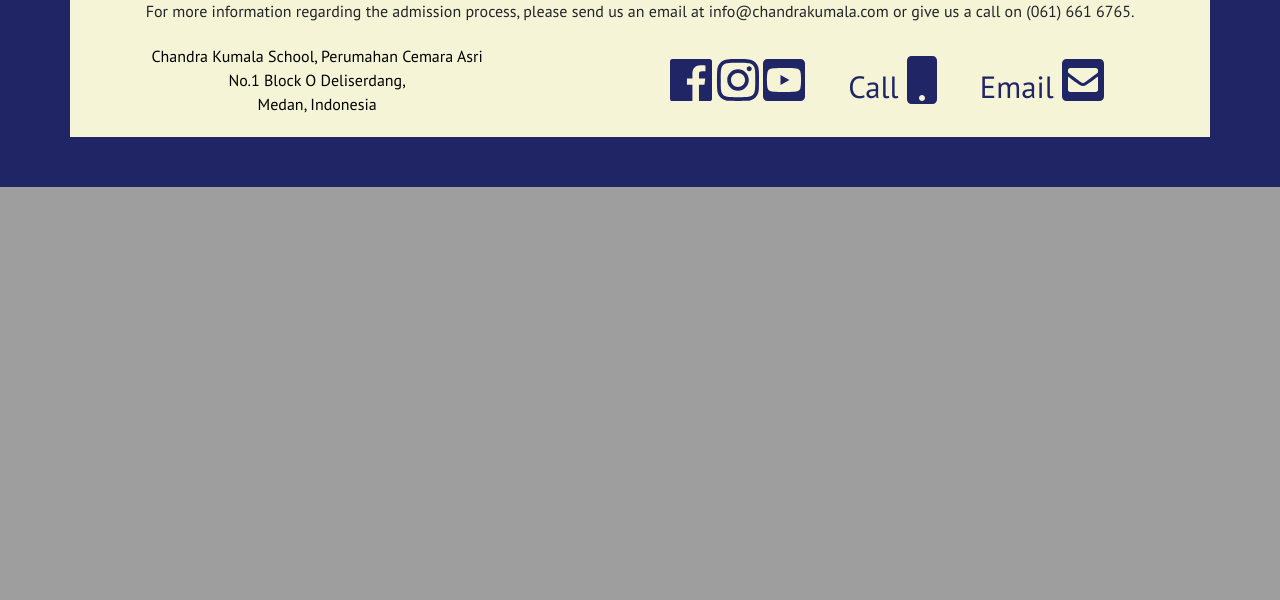
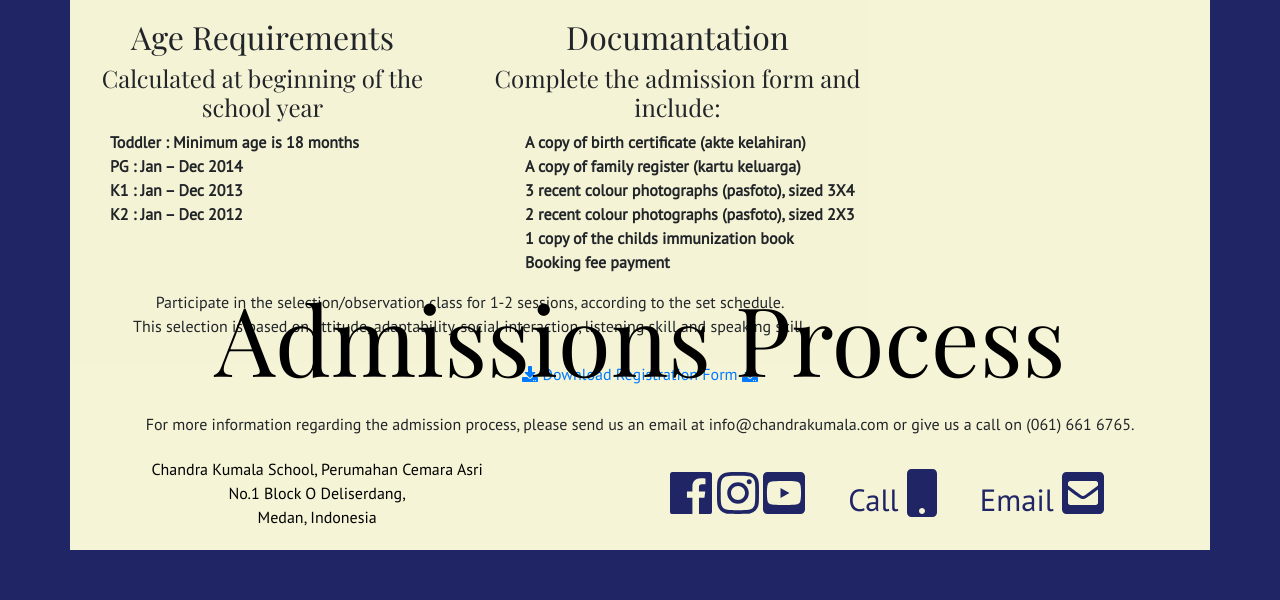
Before and after one commit to inyoka/kumala, a Django app: page /admissions in a window 1280 px wide. Shown: the part 986-1586 px from the top of the page. Before the commit the page ends 1173 px from the top, so only its background shows below. Run offline with Django 3.2, Linux system fonts and the light colour scheme; some libraries are stand-ins or nearby versions.

Commit message:
Update templates

```diff
--- a/templates/www/admissions.html
+++ b/templates/www/admissions.html
@@ -3,18 +3,16 @@
 {% load staticfiles %}
 {% block body_block %}
 
-  <div class="container">
-    <h1>Admissions Process</h1>
 
+    <div class="overlay">
+      <img src="{% static "/images/Chandra Kumala-00578.jpg" %}" alt="Sand play"  style="width:100%;">
+      <div class="bottom-centered"><h1 style="color:black;" class="display-1">Admissions Process</h1></div>
+      <div class="top-right"><img src="{% static "images/logo.png" %}" width="176px" alt=""></div>
+    </div>
 
-    <div class="container">
-      <img src="{% static "/images/Chandra Kumala-00002.jpg" %}" alt="Sand play"  style="width:100%;">
+      <div id="adminssions-display">
 
-      <div id="adminssions-display" class="centered">
-
-
-
-      <ul class="nav nav-tabs" id="myTab" role="tablist">
+      <ul class="nav nav-tabs nav-justified" id="myTab" role="tablist">
         <li class="nav-item">
           <a class="nav-link active" id="home-tab" data-toggle="tab" href="#home" role="tab" aria-controls="home" aria-selected="true">Children's Garden  (Playgroup & TK)</a>
         </li>
@@ -26,16 +24,16 @@
 
       <div class="tab-content" id="myTabContent">
         <div class="tab-pane fade show active" id="home" role="tabpanel" aria-labelledby="home-tab">
-          <h1>Children's Garden  (Playgroup & TK)</h1><br>
+          <h1 style="text-align:center;">Children's Garden  (Playgroup & TK)</h1><br>
           <div class="row">
             <div class="col-sm-6">
               <h2>Age Requirements</h2>
-              <h4>Age calculated at beginning of school year</h4>
+              <h4>Calculated at beginning of the school year</h4>
               <ul>
-                <li>Toddler : Minimum age for entry is 18 months old</li>
-                <li>PG : Jan – Dec 2014</li>
-                <li>K1 : Jan – Dec 2013 </li>
-                <li>K2 : Jan – Dec 2012</li>
+                <dt align="left">Toddler : Minimum age is 18 months
+                <dt align="left">PG : Jan – Dec 2014
+                <dt align="left">K1 : Jan – Dec 2013
+                <dt align="left">K2 : Jan – Dec 2012
               </ul>
             </div>
 
@@ -43,45 +41,46 @@
             <h2>Documantation</h2>
             <h4>Complete the admission form and include:</h4>
             <ul>
-              <li>A copy of birth certificate (akte kelahiran)</li>
-              <li>A copy of family register (kartu keluarga)</li>
-              <li>3 recent colour photographs (pasfoto), sized 3X4</li>
-              <li>2 recent colour photographs (pasfoto), sized 2X3</li>
-              <li>1 copy of the childs immunization book</li>
-              <li>Booking fee payment</li>
+              <dt align="left">A copy of birth certificate (akte kelahiran)</li>
+              <dt align="left">A copy of family register (kartu keluarga)
+              <dt align="left">3 recent colour photographs (pasfoto), sized 3X4
+              <dt align="left">2 recent colour photographs (pasfoto), sized 2X3
+              <dt align="left">1 copy of the childs immunization book
+              <dt align="left">Booking fee payment
             </ul>
           </div>
-          <p> Participate in the selection/observation class for 1-2 sessions,
-            according to the set schedule. This selection is based on attitude,
+                    </div>
+          <p style="text-align:center;"> Participate in the selection/observation class for 1-2 sessions,
+            according to the set schedule. <br>This selection is based on attitude,
             adaptability, social interaction, listening skill and speaking skill.</p>
-          </div>
         </div>
-
-
-
-
 
         <div class="tab-pane fade" id="profile" role="tabpanel" aria-labelledby="profile-tab">
             <h1>Primary Secondary (SD, SMP & SMA)</h1>
-            <h2>Documantation</h2>
+            <h2>Documentation</h2>
             <h4>Complete the admission form and include:</h4>
             <ul>
-              <li>A copy of birth certificate (akte kelahiran)</li>
-              <li>A copy of family register (kartu keluarga)</li>
-              <li>3 recent colour photographs (pasfoto), sized 3X4</li>
-              <li>2 recent colour photographs (pasfoto), sized 2X3</li>
-              <li>1 copy of the childs immunization book</li>
-              <li>Booking fee payment</li>
-              <li>Transfer students contact us for more information</li>
+              <dt align="left">A copy of birth certificate (akte kelahiran)
+              <dt align="left">A copy of family register (kartu keluarga)
+              <dt align="left">3 recent colour photographs (pasfoto), sized 3X4
+              <dt align="left">2 recent colour photographs (pasfoto), sized 2X3
+              <dt align="left">1 copy of the childs immunization book
+              <dt align="left">Booking fee payment
+              <dt align="left">Transfer students contact us for more information ( <a href="tel:+62-061-661-6765"><i class="fas fa-mobile"></i></a> or <a href="mailto:info@chandrakumala.com?Subject=Website%20question" target="_top"><i class="fas fa-envelope-square"></i></a> )
             </ul>
+            <p style="text-align:center;">Participate in the selection process.</p>
 
-            Participate in the selection process
 
         </div>
-      </div>
+      </div><br>
+
   </div>
+<div style="text-align:center;">
+
+<a href="{% static "/docs/CKS New Registration Form.pdf" %}" download><i class="fas fa-download"></i> Download Registration Form <i class="fas fa-download"></i></a>
+<br><br>
+<p class="vcenter">For more information regarding the admission process, please send us an email
+at info@chandrakumala.com or give us a call on (061) 661 6765.</p><br>
 </div>
-<p>For more information regarding the admission process, please send us an email
-at info@chandrakumala.com or give us a call on (061) 661 6765.</p>
-</div
+
 {% endblock %}
--- a/templates/www/base.html
+++ b/templates/www/base.html
@@ -24,19 +24,53 @@
       <div class="collapse navbar-collapse" id="navbarSupportedContent">
         <ul class="navbar-nav ml-auto">
           <li class="nav-item active">
-            <a class="nav-link" href="{% url 'home' %}">Home <span class="sr-only">(current)</span></a>
+            <a class="nav-link" href="{% url 'home' %}"><i class="fas fa-home"></i> <span class="sr-only">(current)</span></a>
           </li>
           <li class="nav-item active">
             <a class="nav-link" href="{% url 'www:about' %}">About CKS <span class="sr-only">(current)</span></a>
           </li>
+
           <li class="nav-item active">
-            <a class="nav-link" href="{% url 'www:academics' %}">Academics <span class="sr-only">(current)</span></a>
-          </li>
+          <a class="nav-link" href="{% url 'www:academics' %}">Academics <span class="sr-only">(current)</span></a>
+                    </li>
+
+
+          <!-- <li class="nav-item dropdown">
+            <a class="nav-link dropdown-toggle dropdown-toggle-split" href="{% url 'www:academics' %}" id="navbarDropdown" role="button" data-toggle="dropdown" aria-haspopup="true" aria-expanded="false">
+              Academics
+            </a>
+            <div class="dropdown-menu" aria-labelledby="navbarDropdown">
+              <a class="dropdown-item" href="{% url 'www:academics' %}">Academics </a>
+              <a class="dropdown-item" href="{% url 'www:alumni' %}">Alumni</a>
+              <a class="dropdown-item" href="{% url 'www:careers' %}">Careers</a>
+              <div class="dropdown-divider"></div>
+              <a class="dropdown-item" href="{% url 'www:contact' %}">Contact Us</a>
+            </div>
+          </li> -->
+
+
+
           <li class="nav-item active">
             <a class="nav-link" href="{% url 'www:admissions' %}">Admissions <span class="sr-only">(current)</span></a>
           </li>
-          <li class="nav-item active">
-            <a class="nav-link" href="{% url 'www:gallery' %}">Gallery <span class="sr-only">(current)</span></a>
+
+          <li class="nav-item dropdown">
+            <a class="nav-link dropdown-toggle dropdown-toggle-split" href="{% url 'www:academics' %}" id="navbarDropdown" role="button" data-toggle="dropdown" aria-haspopup="true" aria-expanded="false">
+              Gallery
+            </a>
+            <div class="dropdown-menu  dropdown-menu-right" aria-labelledby="navbarDropdown">
+              <a class="dropdown-item" href="{% url 'www:gallery' %}">Pictures</a>
+              <div class="dropdown-divider"></div>
+              <a class="dropdown-item" href="{% url 'www:videos' %}">Videos</a
+            </div>
+          </li>
+
+
+
+
+
+
+
           </li>
           <!-- <li class="nav-item active">
             <a class="nav-link" href="{% url 'admin:index' %}">Admin <span class="sr-only">(current)</span></a>
@@ -49,13 +83,37 @@
       </div>
     </nav>
   </header>
-  <div class="container">
 
+<div class="container">
+
+  <br><br>
     {% block body_block %}
     {% endblock %}
 
+</div>
+
+
+<!-- <footer>
+  <div class="row cks-cream">
+    <div class="col-3">
+      <a class="social_media" href="tel:+62-061-661-6765"><small><small>&emsp; Call </small></small><i class="fas fa-mobile"></i></a>
+      <a class="social_media" href="mailto:info@chandrakumala.com?Subject=Website%20question" target="_top"><small><small>&emsp; Email </small></small><i class="fas fa-envelope-square"></i></a>
+    </div>
+    <div class="col-6">
+        <p>Chandra Kumala School, Perumahan Cemara Asri</p><p> No.1 Block O Deliserdang,</p><p> Medan, Indonesia</p>
+    </div>
+    <div class="col-3">
+      <a class="social_media" href="https://www.facebook.com/ChandraKumalaSchool/" target="_blank"><i class="fab fa-facebook"></i></a>
+      <a class="social_media" href="https://www.instagram.com/chandrakumalaofficial/" target="_blank"><i class="fab fa-instagram"></i></a>
+      <a class="social_media" href="https://www.youtube.com/chandrakumalaschool" target="_blank"><i class="fab fa-youtube-square"></i></a>
+    </div>
   </div>
 
+</footer> -->
+
+
+
+<footer>
   <table class="container cks-cream">
     <tr>
       <td>
@@ -72,7 +130,7 @@
       </td>
     </tr>
   </table>
-
+</footer>
   <script src="https://code.jquery.com/jquery-3.2.1.slim.min.js" integrity="sha384-KJ3o2DKtIkvYIK3UENzmM7KCkRr/rE9/Qpg6aAZGJwFDMVNA/GpGFF93hXpG5KkN" crossorigin="anonymous"></script>
   <script src="https://cdnjs.cloudflare.com/ajax/libs/popper.js/1.12.9/umd/popper.min.js" integrity="sha384-ApNbgh9B+Y1QKtv3Rn7W3mgPxhU9K/ScQsAP7hUibX39j7fakFPskvXusvfa0b4Q" crossorigin="anonymous"></script>
   <script src="https://maxcdn.bootstrapcdn.com/bootstrap/4.0.0/js/bootstrap.min.js" integrity="sha384-JZR6Spejh4U02d8jOt6vLEHfe/JQGiRRSQQxSfFWpi1MquVdAyjUar5+76PVCmYl" crossorigin="anonymous"></script>
```
Also changed, not shown: templates/www/academics.html (+4 -22 lines), templates/www/archive/admissions-backup.html (added, +90 -0 lines), templates/www/archive/admissions-new.html (added, +72 -0 lines), templates/www/archive/page-template.html (added, +8 -0 lines), templates/www/archive/relative_url_templates.html (added, +8 -0 lines), templates/www/home.html (+13 -21 lines), templates/www/page-template.html (deleted, +0 -8 lines), templates/www/relative_url_templates.html (deleted, +0 -8 lines).
